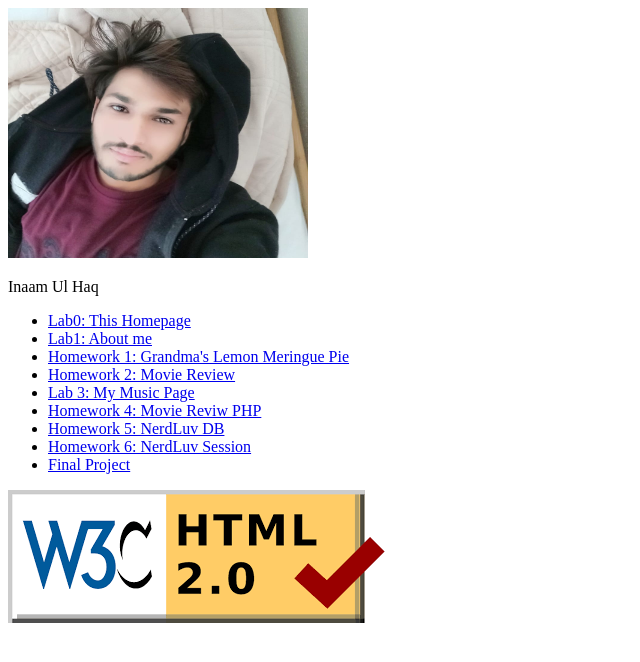
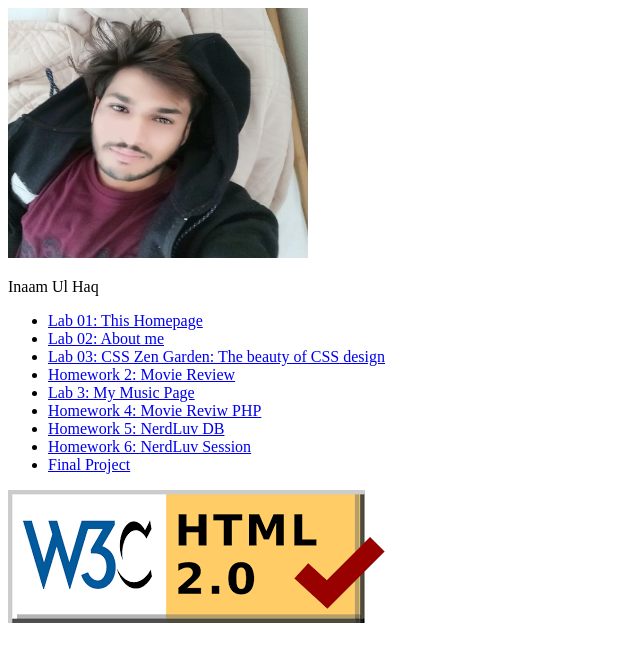
Before and after one commit to i4inaam/wap-inaam, a plain HTML site: page index.html in a window 1280 px wide. Shown: the whole page, without its empty margins (0-640 px from the left). Drawn offline with Linux system fonts and the light colour scheme.

Commit message:
3rd day start

```diff
--- a/index.html
+++ b/index.html
@@ -10,9 +10,9 @@
     <div ><img src="images/inaam.jpeg" alt="Loading..." title="Hi, it's inaam" style="height: 250px; width: 300px;"></div>
     <p>Inaam Ul Haq</p>
     <ul>
-        <li><a href="#">Lab0: This Homepage</a></li>
-        <li><a href="aboutme.html">Lab1: About me</a></li>
-        <li><a href="#">Homework 1: Grandma's Lemon Meringue Pie</a></li>
+        <li><a href="index.html">Lab 01: This Homepage</a></li>
+        <li><a href="aboutme.html">Lab 02: About me</a></li>
+        <li><a href="cssZenGarden.html">Lab 03: CSS Zen Garden: The beauty of CSS design</a></li>
         <li><a href="#">Homework 2: Movie Review</a></li>
         <li><a href="#">Lab 3: My Music Page</a></li>
         <li><a href="#">Homework 4: Movie Reviw PHP</a></li>
```
Also changed, not shown: aboutme.html (+1 -1 lines), cssZenGarden.html (added, +13 -0 lines), CssStyles/aboutme.css (renamed from CssStyles/myStyle.css), CssStyles/cssZenGarden.css (added).
